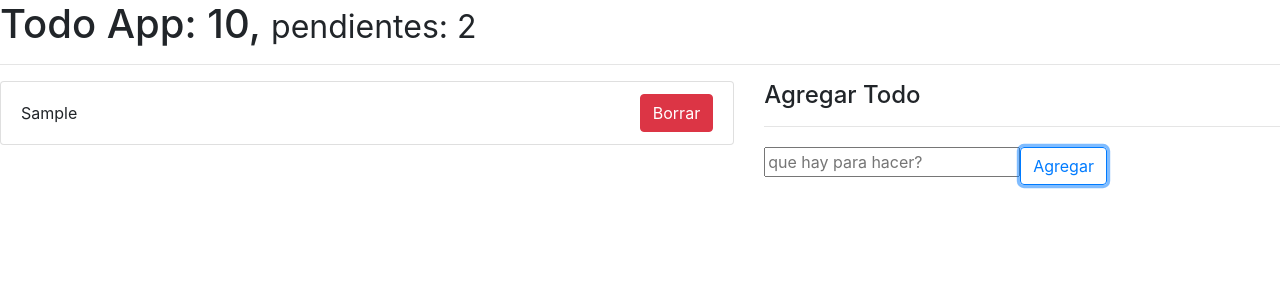
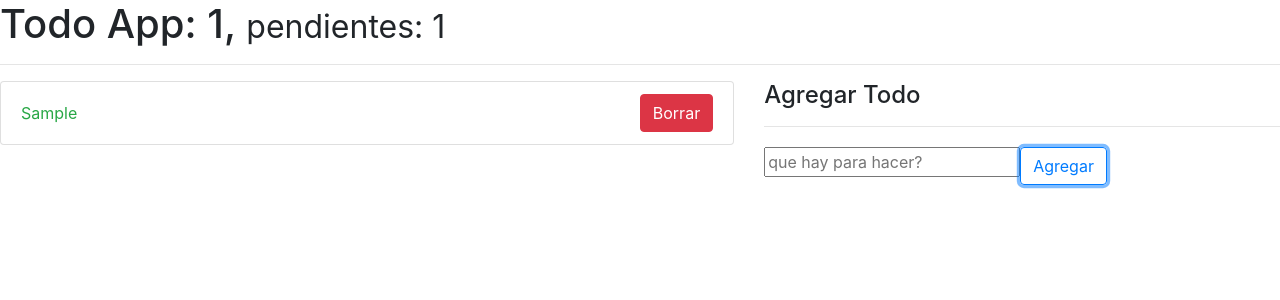
Before and after one commit to jsfc2199/hook-app, a React (Vite) app: page / in a window 1280 px wide. Both pictures are taken after typing "Sample" into the empty fields and a click on the button "Agregar". Shown: the top 300 px of the page. Built offline with nearby package versions, Linux system fonts and the light colour scheme.

Commit message:
useTodos custom hook added

```diff
--- a/src/08-Reducer/TodoApp.jsx
+++ b/src/08-Reducer/TodoApp.jsx
@@ -1,70 +1,33 @@
 /* eslint-disable no-unused-vars */
-import { useEffect, useReducer } from "react";
-import { todoReducer } from "./todoReducer";
-import TodoList from './components/TodoList';
-import TodoAdd from './components/TodoAdd';
-
-const initialState = [];
-
-// obtenemos del local storage lo que haya para cargarlo al useReducer
-const init = () =>{
-  return JSON.parse(localStorage.getItem('todos')) || []  //si es nulo el localStorage devolvemos un array vacio
-}
+import TodoList from "./components/TodoList";
+import TodoAdd from "./components/TodoAdd";
+import useTodos from "./hooks/useTodos";
 
 const TodoApp = () => {
-  //usamos la tercera funcion del useReducer para mantener el state del localStorage y asi no se pierda la info
-  const [todos, dispatch] = useReducer(todoReducer, initialState, init); //el reducer no se ejecuta es decur todoReducer() NO, solo se pasa la referecia
 
-  //use effect para que cuando cambien los todos los almacenamos en el local storage
-  useEffect(() => {
-    //guardamos unicamente strings en el local storage
-    localStorage.setItem('todos', JSON.stringify(todos))
-  }, [todos])
-
-  const handleNewTodo = (todo) => {
-    const action = {
-      type: '[TODO] Add Todo',
-      payload: todo
-    }
-
-    dispatch(action) //hacemos el dispatch de la accion para que la maneje el reducer
-  }
-
-  const handleDeleteTodo = (id) => {
-    const action = {
-      type: '[TODO] delete Todo',
-      payload: id
-    }
-
-    dispatch(action)
-  }
-
-  const handleToggleodo = (id) =>{
-    const action = {
-      type: '[TODO] toggle Todo',
-      payload: id
-    }
-
-    dispatch(action)
-  }
-
+  const { todos, handleNewTodo, handleDeleteTodo, handleToggleodo } =
+    useTodos();
 
   return (
     <>
       <h1>
-        Todo App: 10, <small>pendientes: 2</small>
+        Todo App: {todos.length}, <small>pendientes: {todos.filter(todo => !todo.done).length}</small>
       </h1>
       <hr />
 
       <div className="row">
         <div className="col-7">
-         <TodoList todos = {todos} onDeleteTodo = {id => handleDeleteTodo(id)} onToggleTodo = {id => handleToggleodo(id)}/>
+          <TodoList
+            todos={todos}
+            onDeleteTodo={(id) => handleDeleteTodo(id)}
+            onToggleTodo={(id) => handleToggleodo(id)}
+          />
         </div>
 
         <div className="col-5">
           <h4>Agregar Todo</h4>
           <hr />
-          <TodoAdd OnNewTodo={todo => handleNewTodo(todo)}/>
+          <TodoAdd OnNewTodo={(todo) => handleNewTodo(todo)} />
         </div>
       </div>
     </>
--- a/src/08-Reducer/components/TodoItem.jsx
+++ b/src/08-Reducer/components/TodoItem.jsx
@@ -6,7 +6,7 @@ const TodoItem = ({todo, onDeleteTodo, onToggleTodo}) => {
         className="list-group-item d-flex justify-content-between"
       >
         <span
-        className={`align-self-center ${todo.done && 'text-decoration-line-through'}`}
+        className={`align-self-center ${ (todo.done) ? 'text-danger':'text-success'}`}
         onClick={() => onToggleTodo(todo.id)}
         >{todo.description}</span>
 
--- /dev/null
+++ b/src/08-Reducer/hooks/useTodos.js
@@ -0,0 +1,54 @@
+import { useEffect } from "react";
+import { useReducer } from "react";
+import { todoReducer } from "../todoReducer";
+
+// obtenemos del local storage lo que haya para cargarlo al useReducer
+const init = () => {
+  return JSON.parse(localStorage.getItem("todos")) || []; //si es nulo el localStorage devolvemos un array vacio
+};
+
+const useTodos = () => {
+  const [todos, dispatch] = useReducer(todoReducer, [], init); //el reducer no se ejecuta es decur todoReducer() NO, solo se pasa la referecia
+
+  //use effect para que cuando cambien los todos los almacenamos en el local storage
+  useEffect(() => {
+    //guardamos unicamente strings en el local storage
+    localStorage.setItem("todos", JSON.stringify(todos));
+  }, [todos]);
+
+  const handleNewTodo = (todo) => {
+    const action = {
+      type: "[TODO] Add Todo",
+      payload: todo,
+    };
+
+    dispatch(action); //hacemos el dispatch de la accion para que la maneje el reducer
+  };
+
+  const handleDeleteTodo = (id) => {
+    const action = {
+      type: "[TODO] delete Todo",
+      payload: id,
+    };
+
+    dispatch(action);
+  };
+
+  const handleToggleodo = (id) => {
+    const action = {
+      type: "[TODO] toggle Todo",
+      payload: id,
+    };
+
+    dispatch(action);
+  };
+
+  return {
+    todos,
+    handleNewTodo,
+    handleDeleteTodo,
+    handleToggleodo
+  }
+};
+
+export default useTodos;
```
